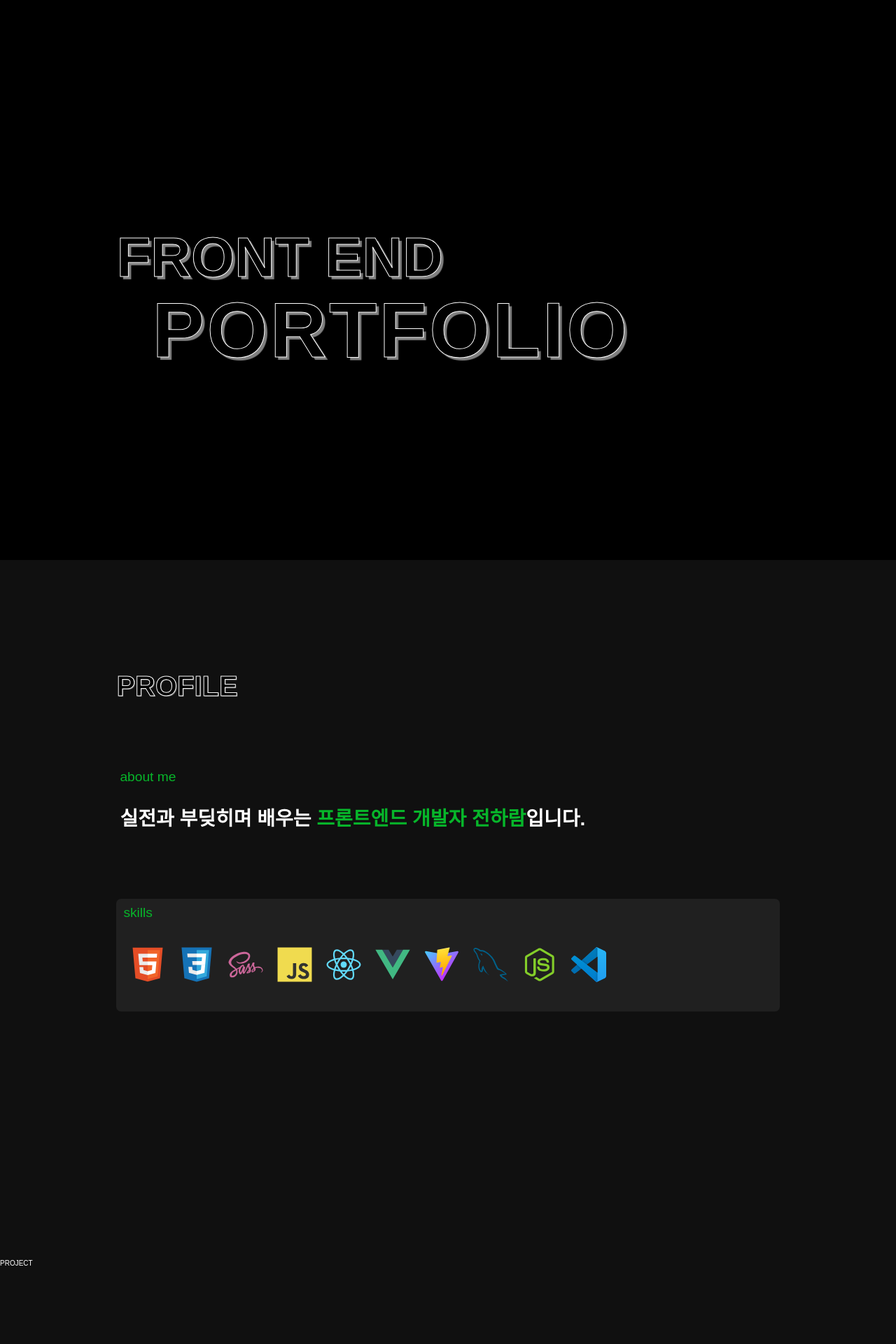
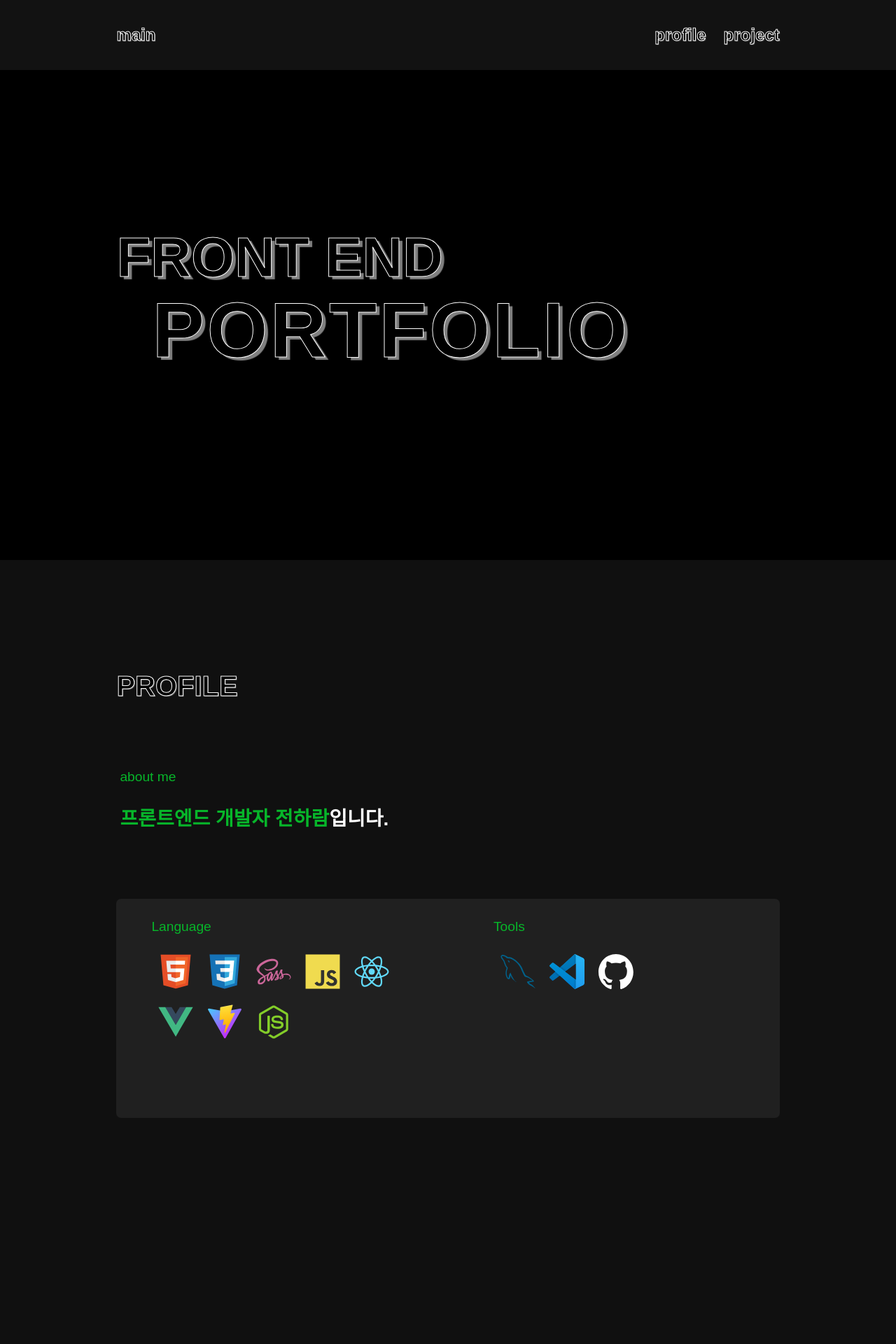
Before and after one commit to djqtdma14/portfolio, a React (Vite) app: page / in a window 1280 px wide. Shown: the top 1920 px of the page at 70% size. Built offline with nearby package versions, Linux system fonts and the light colour scheme; a web font is replaced by a local one.

Commit message:
portfolio

```diff
--- a/package.json
+++ b/package.json
@@ -11,8 +11,7 @@
   },
   "dependencies": {
     "react": "^19.1.1",
-    "react-dom": "^19.1.1",
-    "react-router-dom": "^7.9.4"
+    "react-dom": "^19.1.1"
   },
   "devDependencies": {
     "@eslint/js": "^9.36.0",
--- a/src/App.jsx
+++ b/src/App.jsx
@@ -1,19 +1,41 @@
-import React from 'react';
-import { BrowserRouter as Router } from 'react-router-dom';
+import React, { useRef } from 'react';
 import './scss/App.scss';
 import FristPage from './pages/FirstPage.jsx';
 import Project from './pages/Project.jsx';
 import Profile from './pages/Profile.jsx';
 
 function App(){
+  // https://inthedev.tistory.com/27 - 스크롤 기능
+  const scrollRef = useRef([]);
+  const handleScrollView = (e) => {
+    const name = e.target.innerText;
+    const pages = {
+      main: 0,
+      profile: 1,
+      project: 2,
+    };
+    scrollRef.current[pages[name]].scrollIntoView({ behavior:'smooth'});
+  };
+
   return(
-    <Router>
-      <section className='App'>
+    <section className='App'>
+      <div className='Navbar' onClick={handleScrollView}>
+        <span className='main'>main</span>
+        <nav>
+          <span className='profile'>profile</span>
+          <span className='project'>project</span>
+        </nav>
+      </div>
+      <div ref={(el) => (scrollRef.current[0] = el)}>
         <FristPage />
+      </div>
+      <div ref={(el) => (scrollRef.current[1] = el)}>
         <Profile />
+      </div>
+      <div ref={(el) => (scrollRef.current[2] = el)}>
         <Project />
-      </section>
-    </Router>
+      </div>
+    </section>
   );
 };
 
--- a/src/assets/images/FrontLogos.jsx
+++ /dev/null
@@ -1,14 +0,0 @@
-const FrontLogos = {
-  HTML5 : new URL('HTML5.svg', import.meta.url).href,
-  CSS3 : new URL('CSS3.svg', import.meta.url).href,
-  Sass : new URL('Sass.svg', import.meta.url).href,
-  javaScript : new URL('javaScript.svg', import.meta.url).href,
-  React : new URL('React.svg', import.meta.url).href,
-  Vue : new URL('Vue.js.svg', import.meta.url).href,
-  Vite : new URL('Vite.js.svg', import.meta.url).href,
-  MySQL : new URL('MySQL.svg', import.meta.url).href,
-  Nodejs : new URL('Node.js.svg', import.meta.url).href,
-  VisualStudioCode : new URL('VisualStudioCode.svg', import.meta.url).href,
-};
-
-export default FrontLogos;
--- /dev/null
+++ b/src/components/LanguageLogos.jsx
@@ -0,0 +1,12 @@
+const LanguageLogos = {
+  HTML5 : new URL('../assets/images/HTML5.svg', import.meta.url).href,
+  CSS3 : new URL('../assets/images/CSS3.svg', import.meta.url).href,
+  Sass : new URL('../assets/images/Sass.svg', import.meta.url).href,
+  javaScript : new URL('../assets/images/javaScript.svg', import.meta.url).href,
+  React : new URL('../assets/images/React.svg', import.meta.url).href,
+  Vue : new URL('../assets/images/Vue.js.svg', import.meta.url).href,
+  Vite : new URL('../assets/images/Vite.js.svg', import.meta.url).href,
+  Nodejs : new URL('../assets/images/Node.js.svg', import.meta.url).href
+};
+
+export default LanguageLogos;
--- /dev/null
+++ b/src/components/ToolsLogos.jsx
@@ -0,0 +1,7 @@
+const ToolsLogos = {
+  MySQL : new URL('../assets/images/MySQL.svg', import.meta.url).href,
+  VisualStudioCode : new URL('../assets/images/VisualStudioCode.svg', import.meta.url).href,
+  GitHub : new URL('../assets/images/GitHub.svg', import.meta.url).href
+}
+
+export default ToolsLogos;
--- a/src/pages/FirstPage.jsx
+++ b/src/pages/FirstPage.jsx
@@ -1,17 +1,10 @@
 import React from 'react';
-import { Link } from 'react-router-dom';
 import '../scss/FirstPage.scss';
-import Project from './Project.jsx';
 
 function FirstPage(){
+
   return(
     <section className='FirstPage'>
-      <nav className='nav-menu'>
-        <Link to={Project}>TEST</Link>
-        <ul>
-          <li><Link></Link></li>
-        </ul>
-      </nav>
       <span>FRONT END</span>
       <h1>PORTFOLIO</h1>
     </section>
--- a/src/pages/Profile.jsx
+++ b/src/pages/Profile.jsx
@@ -1,10 +1,12 @@
 import React from 'react';
 import '../scss/Profile.scss';
-import FrontLogos from '../assets/images/FrontLogos.jsx';
+import LanguageLogos from '../components/LanguageLogos.jsx';
+import ToolsLogos from '../components/ToolsLogos.jsx';
 
 function Profile(){
 
-  const frontLogos = Object.values(FrontLogos);
+  const language = Object.values(LanguageLogos);
+  const tools = Object.values(ToolsLogos);
 
   return(
     <section className='Profile'>
@@ -13,14 +15,22 @@ function Profile(){
         <section className='about-me'>
           <h3>about me</h3>
           <p>
-            실전과 부딪히며 배우는 <span>프론트엔드 개발자 전하람</span>입니다.
+            <span>프론트엔드 개발자 전하람</span>입니다.
           </p>
         </section>
         <section className='about-skill'>
-          <h3>skills</h3>
-          <div className='logos'>
+          <div className='language logos'>
+            <h3>Language</h3>
             {
-              frontLogos.map((logo, idx) => {
+              language.map((logo, idx) => {
+                return <img src={logo} alt={logo.keys} key={idx} />
+              })
+            }
+          </div>
+          <div className='tools logos'>
+            <h3>Tools</h3>
+            {
+              tools.map((logo, idx) => {
                 return <img src={logo} alt={logo.keys} key={idx} />
               })
             }
--- a/src/pages/Project.jsx
+++ b/src/pages/Project.jsx
@@ -5,7 +5,6 @@ function Project(){
   return(
     <section className='Project'>
       <h2>PROJECT</h2>
-
     </section>
   );
 };
--- a/src/scss/App.scss
+++ b/src/scss/App.scss
@@ -6,4 +6,59 @@ body{
 
 li{ list-style:none; }
 
-a{ color:#000; text-decoration:none; }
+a{ color:#fff; text-decoration:none; }
+
+.App{
+  .Navbar{
+    display:flex; justify-content:space-between; align-items:center;
+    padding:0 5%;
+    box-sizing:border-box;
+    position:fixed; top:0; left:0; z-index:10;
+    width:100%; height:100px;
+    background-color:rgba(255,255,255, .07);
+    span{
+      font-size:1.3rem; font-weight:800;
+      color:#000;
+      text-shadow:1px 1px 1px #808080; -webkit-text-stroke:1px #fff;
+      cursor:pointer;
+    }
+    nav{
+      display:flex; gap:25px;
+    }
+  }
+}
+
+@media screen and (min-width:400px){
+  .App{
+    .Navbar{
+      padding:0 7%;
+    }
+  }
+}
+
+@media screen and (min-width:600px){
+  .App{
+    .Navbar{
+      padding:0 9%;
+    }
+  }
+}
+
+@media screen and (min-width:768px){
+  .App{
+    .Navbar{
+      padding:0 11%;
+    }
+  }
+}
+
+@media screen and (min-width:1200px){
+  .App{
+    .Navbar{
+      padding:0 13%;
+      span{
+        font-size:1.5rem;
+      }
+    }
+  }
+}
--- a/src/scss/FirstPage.scss
+++ b/src/scss/FirstPage.scss
@@ -6,13 +6,13 @@
     position:absolute; top:41%; left:5%;
     font-size:2rem; font-weight:700;
     color:#000;
-    text-shadow:4px 4px 1px #808080; -webkit-text-stroke:1px #fff;
+    text-shadow:5px 4px 1px #808080; -webkit-text-stroke:1px #fff;
   }
   h1{
     position:absolute; top:46%; left:10%;
     font-size:3.5rem; font-weight:700; letter-spacing:0.2rem;
     color:#000;
-    text-shadow:4px 4px 1px #808080; -webkit-text-stroke:1px #fff;
+    text-shadow:5px 4px 1px #808080; -webkit-text-stroke:1px #fff;
   }
 }
 
--- a/src/scss/Profile.scss
+++ b/src/scss/Profile.scss
@@ -27,19 +27,16 @@
       }
     }
     .about-skill{
+      display:flex; gap:50px;
+      padding:30px 10px 100px;
+      border-radius:7px;
       background-color:#202020;
-      border-radius:7px;
-      padding:0 10px 30px;
-      h3{
-        padding:10px 0;
-        margin-bottom:20px;
-        font-size:0.95rem;
-        color:#07b62a;
-      }
       .logos{
-        h4{
-          font-size:0.75rem;
-          padding-left:10px;
+        flex:1;
+        h3{
+          margin-bottom:20px;
+          font-size:0.95rem;
+          color:#07b62a;
         }
         img{
           width:25px; height:25px;
@@ -64,10 +61,10 @@
 @media screen and (min-width:600px){
   .Profile{
     h2{
-      margin-left:7%;
+      margin-left:9%;
     }
     .about{
-      margin:0 7%;
+      margin:0 9%;
     }
   }
 }
@@ -87,6 +84,7 @@
       }
       .about-skill{
         .logos{
+          padding:0 40px;
           img{
             width:35px; height:35px;
           }
@@ -106,19 +104,16 @@
       margin:0 13%;
       .about-me{
         h3{
-          font-size:1.2rem;
+          font-size:1.2rem; font-weight:500;
         }
         p{
           font-size:1.75rem; font-weight:600;
         }
       }
       .about-skill{
-        h3{
-          font-size:1.2rem;
-        }
         .logos{
-          h4{
-            font-size:0.9rem;
+          h3{
+            font-size:1.2rem;
           }
           img{
             width:50px; height:50px;
--- a/src/scss/Project.scss
+++ b/src/scss/Project.scss
@@ -1,4 +1,46 @@
 .Project{
   height:100vh;
-  position:relative;
+  h2{
+    display:flex; align-items:flex-end;
+    height:200px;
+    margin-left:5%;
+    font-size:1.5rem; font-weight:700;
+    color:#000;
+    text-shadow:1px 1px 1px #808080; -webkit-text-stroke:1px #fff;
+  }
+
 }
+
+@media screen and (min-width:400px){
+  .Project{
+    h2{
+      margin-left:7%;
+    }
+  }
+}
+
+@media screen and (min-width:600px){
+  .Project{
+    h2{
+      margin-left:9%;
+    }
+  }
+}
+
+@media screen and (min-width:768px){
+  .Project{
+    h2{
+      margin-left:11%;
+      font-size:2rem;
+    }
+  }
+}
+
+@media screen and (min-width:1200px){
+  .Project{
+    h2{
+      margin-left:13%;
+      font-size:2.5rem;
+    }
+  }
+}
```
Also changed, not shown: src/assets/images/GitHub.svg (added), 1 other file (tests, documents, lock files or other folders).
